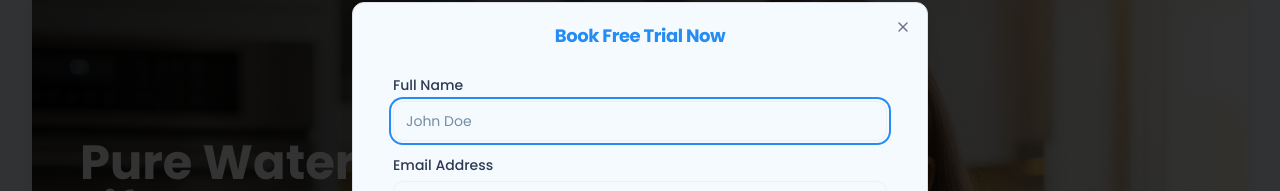
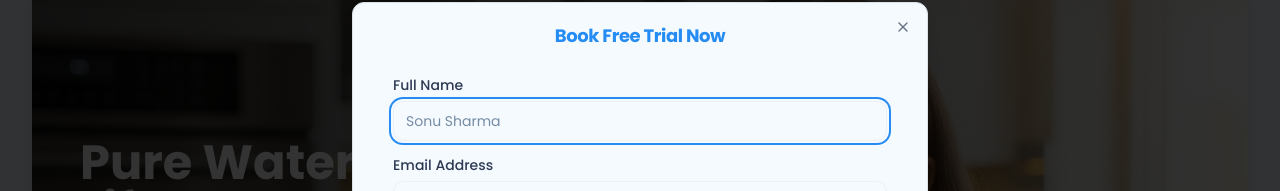
Before and after one commit to droppurity/web, a Next.js app: page / in a window 1280 px wide. Shown: the part 96-287 px from the top of the page. Built offline with nearby package versions, Linux system fonts and the light colour scheme; no server answers.

Commit message:
replace john doe with sonu sharma

```diff
--- a/src/app/contact/page.tsx
+++ b/src/app/contact/page.tsx
@@ -81,7 +81,7 @@ export default function ContactPage() {
                 <form onSubmit={handleSubmit(onSubmit)} className="space-y-5">
                   <div>
                     <Label htmlFor="name" className="text-foreground text-sm">Full Name</Label>
-                    <Input id="name" {...register("name")} placeholder="John Doe" className="mt-1" disabled={isSubmitting} />
+                    <Input id="name" {...register("name")} placeholder="Sonu Sharma" className="mt-1" disabled={isSubmitting} />
                     {errors.name && <p className="text-xs text-destructive mt-1">{errors.name.message}</p>}
                   </div>
                   <div>
--- a/src/app/form/page.tsx
+++ b/src/app/form/page.tsx
@@ -194,7 +194,7 @@ export default function SubscriptionFormPage() {
 
               <div>
                 <Label htmlFor="name">Full Name</Label>
-                <Input id="name" {...register("name")} placeholder="John Doe" className="mt-1" disabled={isSubmitting} />
+                <Input id="name" {...register("name")} placeholder="Sonu Sharma" className="mt-1" disabled={isSubmitting} />
                 {errors.name && <p className="text-xs text-destructive mt-1">{errors.name.message}</p>}
               </div>
               <div>
--- a/src/components/droppurity/FreeTrialDialog.tsx
+++ b/src/components/droppurity/FreeTrialDialog.tsx
@@ -142,7 +142,7 @@ export default function FreeTrialDialog({ open, onOpenChange }: FreeTrialDialogP
               <input type="hidden" {...register("tenure")} />
               <div>
                 <Label htmlFor="ft-name">Full Name</Label>
-                <Input id="ft-name" {...register("name")} placeholder="John Doe" className="mt-1" disabled={isSubmitting} />
+                <Input id="ft-name" {...register("name")} placeholder="Sonu Sharma" className="mt-1" disabled={isSubmitting} />
                 {errors.name && <p className="text-xs text-destructive mt-1">{errors.name.message}</p>}
               </div>
               <div>
--- a/src/components/droppurity/ReferralDialog.tsx
+++ b/src/components/droppurity/ReferralDialog.tsx
@@ -86,7 +86,7 @@ export default function ReferralDialog() {
           <form onSubmit={handleSubmit(onSubmit)} className="space-y-4 pt-4">
             <div>
               <Label htmlFor="friendName" className="text-foreground">Friend's Full Name</Label>
-              <Input id="friendName" {...register("friendName")} placeholder="John Doe" className="mt-1" disabled={isSubmitting} />
+              <Input id="friendName" {...register("friendName")} placeholder="Sonu Sharma" className="mt-1" disabled={isSubmitting} />
               {errors.friendName && <p className="text-xs text-destructive mt-1">{errors.friendName.message}</p>}
             </div>
             <div>
--- a/src/components/droppurity/SubscriptionDialog.tsx
+++ b/src/components/droppurity/SubscriptionDialog.tsx
@@ -154,7 +154,7 @@ export default function SubscriptionDialog({ purifierContextName, planName, tenu
       <form onSubmit={handleSubmit(onSubmit)} className="space-y-4 pt-4">
         <div>
           <Label htmlFor="sd-name">Full Name</Label>
-          <Input id="sd-name" {...register("name")} placeholder="John Doe" className="mt-1" disabled={isSubmitting} />
+          <Input id="sd-name" {...register("name")} placeholder="Sonu Sharma" className="mt-1" disabled={isSubmitting} />
           {errors.name && <p className="text-xs text-destructive mt-1">{errors.name.message}</p>}
         </div>
         <div>
```
